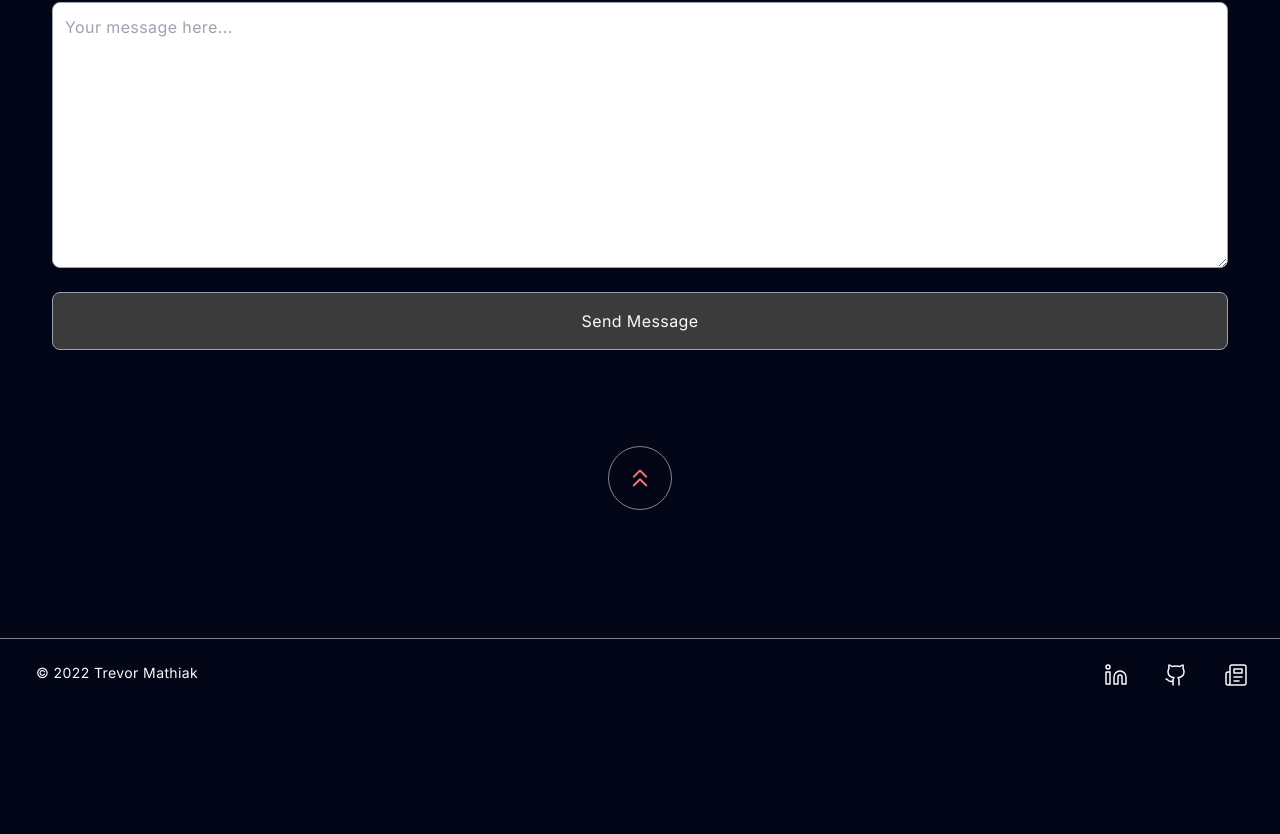
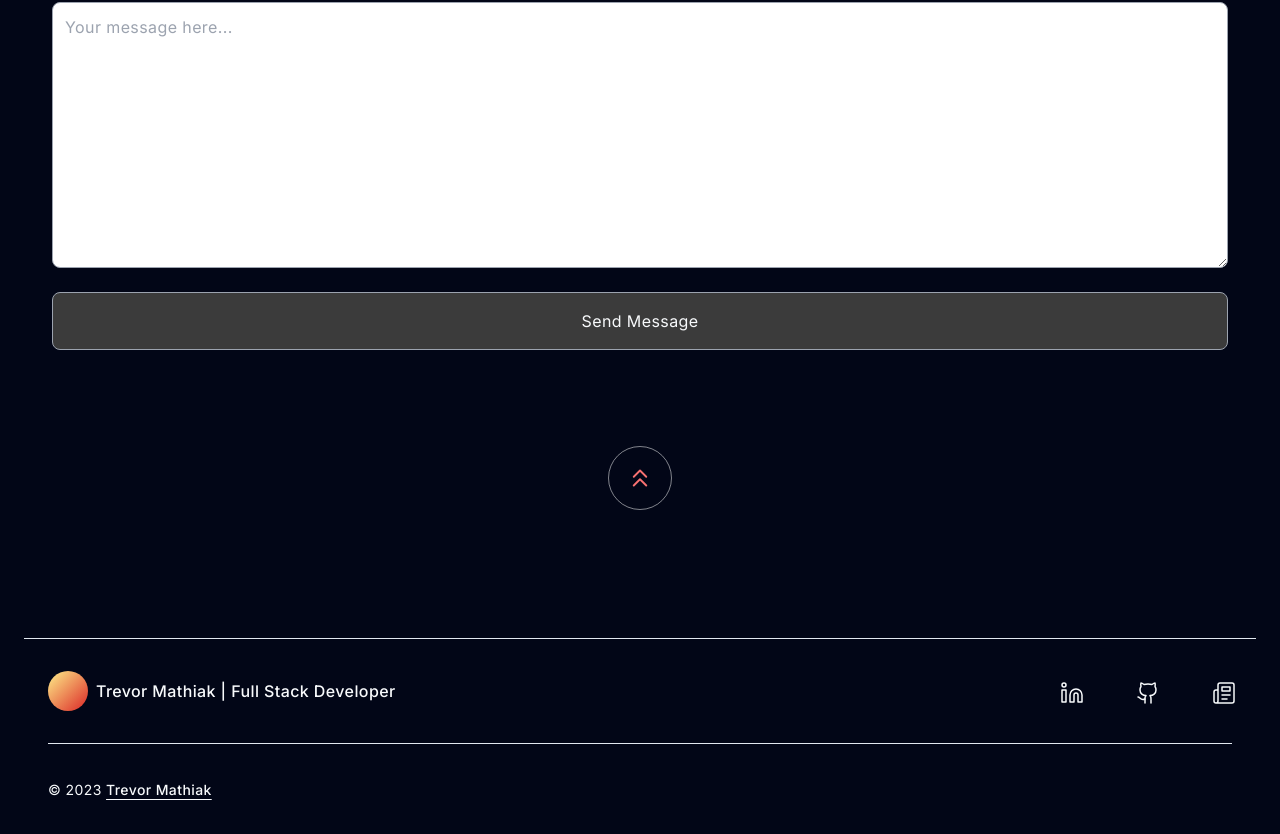
Before and after one commit to trroev/portfolio, a Next.js app: page / in a window 1280 px wide. Shown: the part 4094-4928 px from the top of the page. Before the commit the page ends 4801 px from the top, so only its background shows below. Built offline with nearby package versions, Linux system fonts and the light colour scheme.

Commit message:
Updated footer

```diff
--- a/src/components/Footer.tsx
+++ b/src/components/Footer.tsx
@@ -1,14 +1,23 @@
+import Link from "next/link";
+
 import { Icons } from "./Icons";
+import { siteConfig } from "@/config/site";
 
 export const Footer = () => {
   return (
-    <footer className="py-6 px-4 border-t border-white/50 md:flex md:items-center md:justify-between md:p-6">
-      <span className="px-3 text-sm sm:text-center">
-        &copy; 2022 Trevor Mathiak
-      </span>
-      <div className="flex mt-4 space-x-10 px-3 justify-around md:mt-0">
+    <footer className="container">
+      <div className="mx-auto p-4 md:px-6 md:py-8 border-t border-t-slate-200">
+        <div className="sm:flex sm:items-center sm:justify-between">
+          <Link
+            href="/"
+            className="flex items-center space-x-2 mb-6 sm:mb-0"
+          >
+            <div className="w-8 h-8 sm:w-10 sm:h-10 rounded-full bg-gradient-to-br from-yellow-200 to-red-600 cursor-pointer" />
+            <span className="font-medium">{siteConfig.title}</span>
+          </Link>
+          <div className="flex flex-wrap items-center mb-6 text-sm sm:mb-0">
             <a
-          className="hover:text-red-400 cursor-pointer hover:scale-110 ease-in duration-300"
+              className="mr-6 md:mr-10 lg:mr-14 hover:text-red-400 cursor-pointer hover:scale-110 ease-in duration-300"
               href="https://www.linkedin.com/in/trevormathiak/"
               target="_blank"
               rel="noreferrer"
@@ -20,7 +29,7 @@ export const Footer = () => {
               <span className="sr-only">Linkedin page</span>
             </a>
             <a
-          className="hover:text-red-400 cursor-pointer hover:scale-110 ease-in duration-300"
+              className="mr-6 md:mr-10 lg:mr-14 hover:text-red-400 cursor-pointer hover:scale-110 ease-in duration-300"
               href="https://github.com/trroev/"
               target="_blank"
               rel="noreferrer"
@@ -44,6 +53,21 @@ export const Footer = () => {
               <span className="sr-only">Resume</span>
             </a>
           </div>
+        </div>
+        <hr className="my-6 border-slate-200 sm:mx-auto lg:my-8" />
+        <p className="text-center text-sm leading-loose md:text-left">
+          &copy; 2023{" "}
+          <a
+            className="font-medium underline underline-offset-4"
+            href="https://www.trevormathiak.dev"
+            target="_blank"
+            aria-label="Link to www.trevormathiak.dev"
+            rel="noopener noreferrer"
+          >
+            Trevor Mathiak
+          </a>
+        </p>
+      </div>
     </footer>
   );
 };
```
Lines whose indentation alone changed are shown as unchanged.
